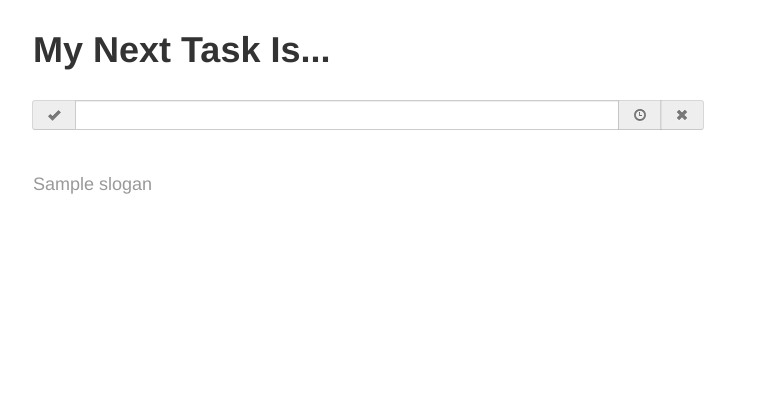
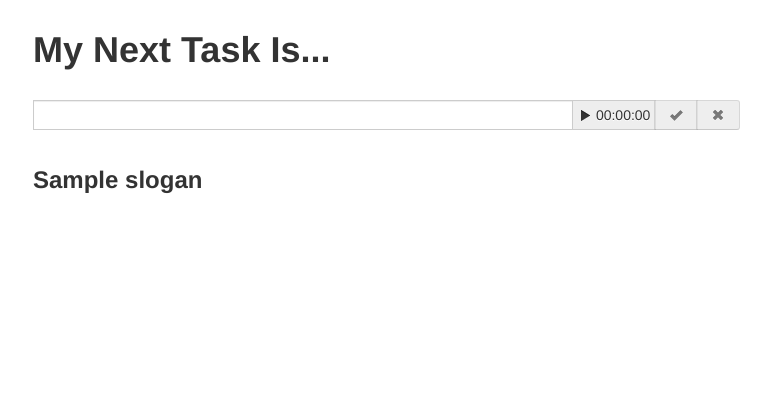
Before and after one commit to lextoumbourou/MyNextTaskIs.com, a Django app: template justtwotasks/tasks/templates/tasks.html in a window 1280 px wide. Shown: the top 420 px of the page, without its empty margins (147-918 px from the left). Run offline with Django 3.2, Linux system fonts and the light colour scheme; the template is opened without the code that fills it: most values are stand-ins (such as "Sample title", 1, 10 or a date in 2020); some libraries are stand-ins or nearby versions.

Commit message:
Added frontend support for a timer

```diff
--- a/justtwotasks/tasks/templates/tasks.html
+++ b/justtwotasks/tasks/templates/tasks.html
@@ -10,6 +10,26 @@
         <div class="row-fluid">
             <form id="task-form">
                 <div class="task input-prepend input-append">
+                    <input name="task" class="task-input span7" type="text"
+                           value=""  data-bind="value: task,
+                                                valueUpdate: 'afterkeydown',
+                                                event: { focus: function(task) {
+                                                                    if (!pk()) {
+                                                                        $parent.save(task);
+                                                                    };
+                                                                 },
+                                                         change: $parent.save, }" />
+
+                    <input type="hidden" data-bind="value: pk" />
+                    <div class="add-on">
+                        <a href="#" data-bind="click: start_timer, visible: !timer_is_running()">
+                            <i class="icon-play"></i>
+                        </a>
+                        <a href="#" data-bind="click: pause_timer, visible: timer_is_running">
+                            <i class="icon-pause"></i>
+                        </a>
+                        <span data-bind="text: timer"></span>
+                    </div>
                     <a href="#" class="btn disabled" data-bind="click: function(task) {
                                                                   if (pk()) {
                                                                       complete_task(),
@@ -20,22 +40,6 @@
                                                                 css: {'disabled': !task()}"/>
                         <i class="icon-ok"></i>
                     </a>
-
-                    <input name="task" class="task-input input-xxlarge" type="text"
-                           value=""  data-bind="value: task,
-                                                valueUpdate: 'afterkeydown',
-                                                event: { focus: function(task) {
-                                                                    if (!pk()) {
-                                                                        $parent.save(task);
-                                                                    };
-                                                                 },
-                                                         change: $parent.save, }" />
-
-                    <input type="hidden" data-bind="value: pk" />
-                    <a href="#" class="btn disabled" data-bind="css: {'disabled': !task()},
-                                                                click: start_timer">
-                        <i class="icon-time"></i>
-                    </a>
                     <a href="#" class="btn disabled" data-bind="click: function(task) {
                                                                            if (pk() != 0) {
                                                                                    $parent.delete_task(task);
@@ -45,19 +49,17 @@
                         <i class="icon-remove"></i>
                     </a>
                 </div>
-                <div class="timer">
-                    <span class="help-block" data-bind="text: timer"></span>
-                </div>
+
             </form>
         </div>
         <!-- /ko -->
 
         <div class="row-fluid">
-            <h2><small>{% block slogan %}{{ slogan }}{% endblock %}</small></h2>
+            <h3>{% block slogan %}{{ slogan }}{% endblock %}</h3>
         </div>
 
-        <div class="row-fluid">
-            <div class="span8"
+        <div id="completed-tasks" class="row-fluid">
+            <div class="span9"
                 data-bind='template: { foreach: completed_tasks,
                                        beforeRemove: hide_task_element,
                                        afterAdd: show_task_element }'>
--- a/justtwotasks/templates/parent.html
+++ b/justtwotasks/templates/parent.html
@@ -52,10 +52,9 @@
                         </ul>
                     </div>
                 </div>
-
                 <br>
-                {% block content %}
-                {% endblock %}
+                    {% block content %}
+                    {% endblock %}
                 <script src="http://code.jquery.com/jquery-latest.js"></script>
                 <script src="/static/bootstrap/js/bootstrap.min.js"></script>
             </div>
--- a/justtwotasks/templates/static/css/default.css
+++ b/justtwotasks/templates/static/css/default.css
@@ -23,7 +23,12 @@ brand {
     padding-left:20px;
 }
 
-.timer {
+.task-options {
+    margin-left: 543px
+}
+
+.task-options h4 {
+    color: #3A87AD;
 }
 
 .footer {
--- a/justtwotasks/templates/static/js/tasks.js
+++ b/justtwotasks/templates/static/js/tasks.js
@@ -3,17 +3,24 @@ function Task(data) {
     this.pk = ko.observable(data.pk);
     this.task = ko.observable(data.fields.task);
     this.is_complete = ko.observable(data.fields.is_complete);
-    this.timer = ko.observable();
-    this.time = {};
+    this.timer = ko.observable('00:00:00');
+    this.timer_is_running = ko.observable(false);
+    self.time = new Date(0, 0, 0, 0, 0, 0);
 
     this.complete_task = function() {
         self.is_complete(true);
     };
 
     this.start_timer = function() {
-        self.time = new Date(0, 0, 0, 0, 0, 0);
-        setInterval(self.update_timer, 1000);
+        self.interval_id = setInterval(self.update_timer, 1000);
+        self.timer_is_running(true);
     }
+
+    this.pause_timer = function() {
+        clearInterval(self.interval_id);
+        self.timer_is_running(false);
+    }
+
     this.update_timer = function() {
         self.time.setSeconds(self.time.getSeconds() + 1)
         date_string = ('0' + self.time.getHours()).slice(-2) + ':'
```
